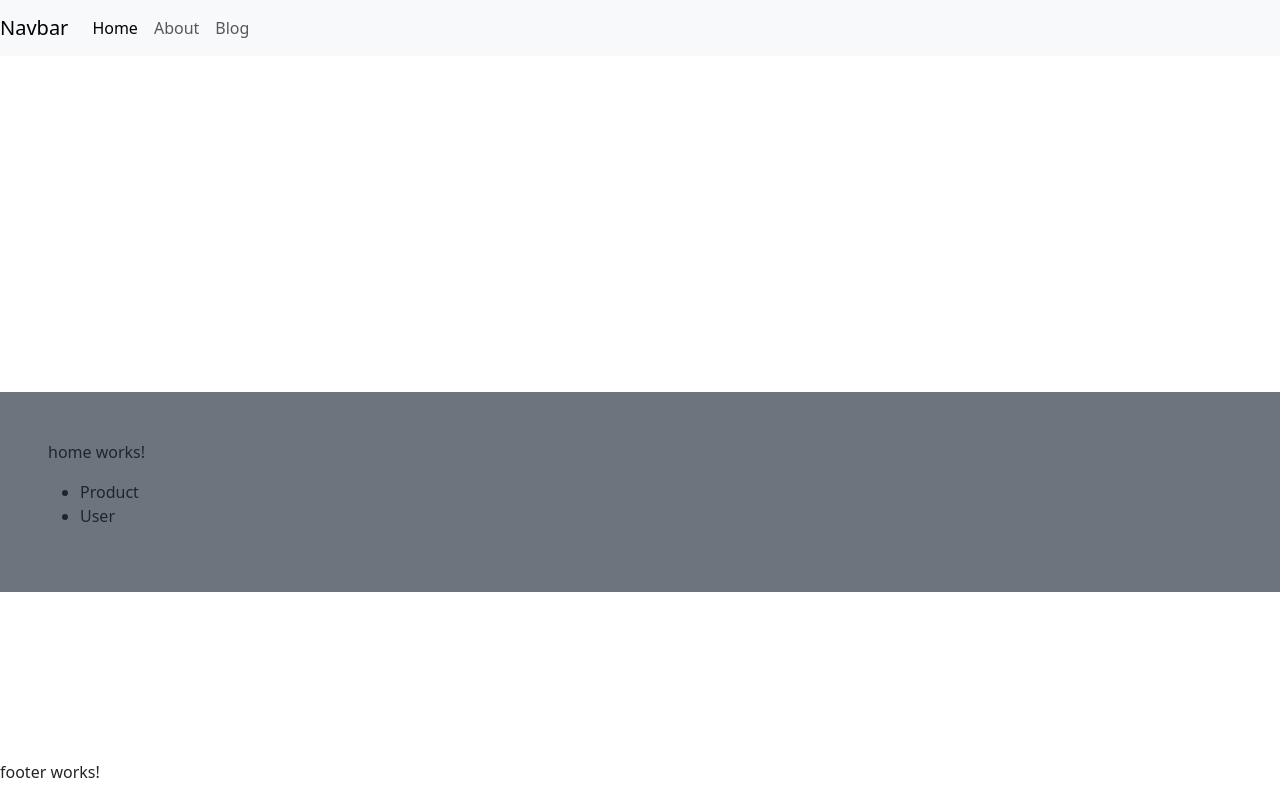
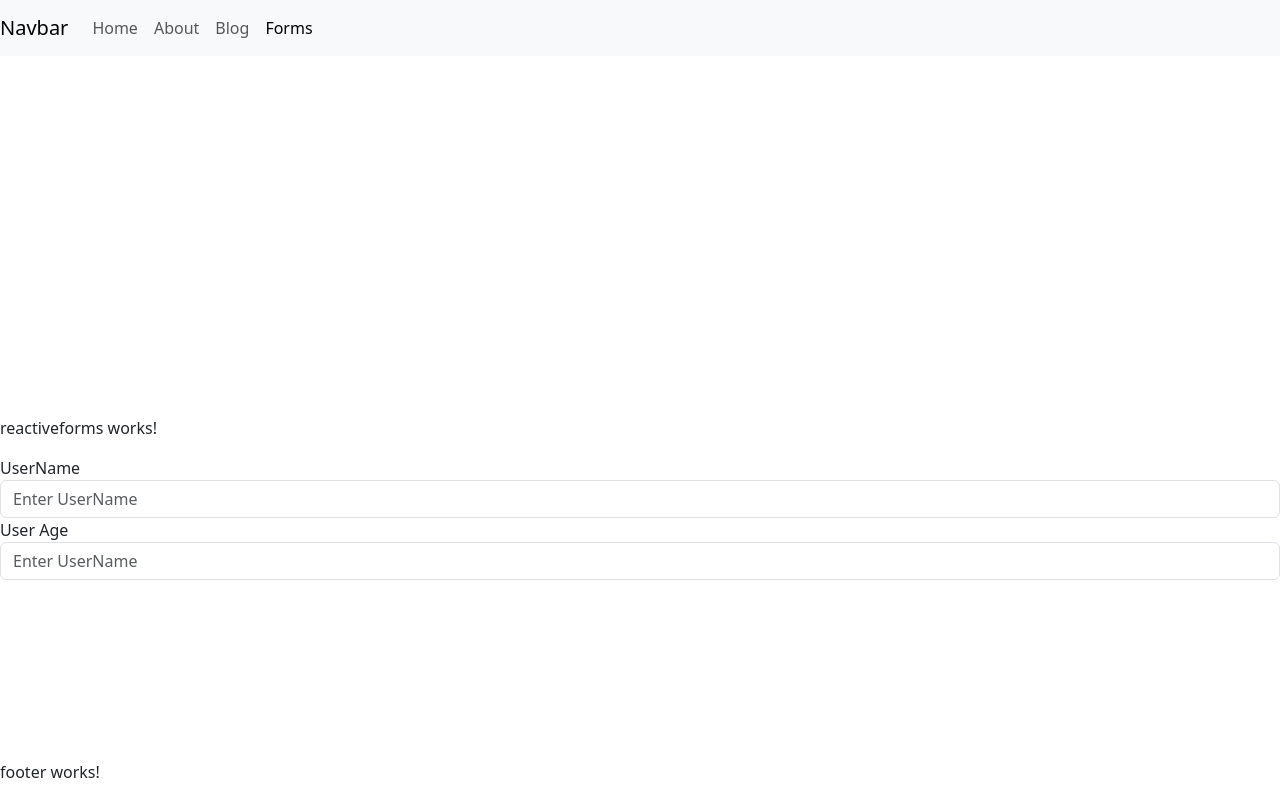
Before and after one commit to AhmedSamirScience/AngularCourseVersionTwo, an Angular app: page /forms in a window 1280 px wide. Before the commit this address led to /home. Built offline with nearby package versions, Linux system fonts and the light colour scheme.

Commit message:
#54 Master Angular: Forms Intro | Reactive form vs Template-Driven Form

```diff
--- a/src/app/about/item/item.component.ts
+++ b/src/app/about/item/item.component.ts
@@ -1,5 +1,5 @@
 import { Component } from '@angular/core';
-import { UserDefineDirective } from '../../shared/userDefine.Directive';
+import { UserDefineDirective } from '../../shared/userDefine.directive';
 
 
 
--- a/src/app/app.routes.ts
+++ b/src/app/app.routes.ts
@@ -4,6 +4,7 @@ import { BlogComponent } from './blog/blog.component';
 import { AboutComponent } from './about/about.component';
 import { ProductComponent } from './home/product/product.component';
 import { UserComponent } from './home/user/user.component';
+import { ReactiveformsComponent } from './lectures/reactiveforms/reactiveforms.component';
 
 
 export const routes: Routes = [
@@ -16,5 +17,6 @@ export const routes: Routes = [
     {path: '', redirectTo: '/home', pathMatch: 'full'},
     {path: 'blog', component: BlogComponent, title: 'Blog Page'},
     {path: 'about', component: AboutComponent, title: 'About Us'},
+    {path: 'forms', component: ReactiveformsComponent, title: 'Reactive Forms'},
     {path: '**', redirectTo: '/home', pathMatch: 'full'}
 ];
--- a/src/app/component/navbar/navbar.component.html
+++ b/src/app/component/navbar/navbar.component.html
@@ -8,6 +8,7 @@
       <a class="nav-item nav-link "  routerLink="/home" routerLinkActive="active">Home</a>
       <a class="nav-item nav-link"  routerLink="/about" routerLinkActive="active">About</a>
       <a class="nav-item nav-link"  routerLink="/blog" routerLinkActive="active">Blog</a>
+      <a class="nav-item nav-link"  routerLink="/forms" routerLinkActive="active">Forms</a>
      </div>
   </div>
 </nav>
--- /dev/null
+++ b/src/app/lectures/reactiveforms/reactiveforms.component.html
@@ -0,0 +1,33 @@
+<p>reactiveforms works!</p>
+
+<label for="username">UserName</label>
+<input
+type="text"
+placeholder="Enter UserName"
+id="username"
+class="form-control"
+[(ngModel)]="usernamebta3elts"
+required
+minlength="10"
+#user_3lshan_da_elys_hail_elreference_bta3_elmodel="ngModel"
+(input) ="getData(user_3lshan_da_elys_hail_elreference_bta3_elmodel)"
+/>
+@if (user_3lshan_da_elys_hail_elreference_bta3_elmodel.touched
+&& user_3lshan_da_elys_hail_elreference_bta3_elmodel.dirty) {
+    @if(user_3lshan_da_elys_hail_elreference_bta3_elmodel.getError('required')){
+        <p> this input is required</p>
+    }
+}
+
+
+
+<label for="userage">User Age</label>
+<input
+    type="text"
+    placeholder="Enter UserName"
+    id="userage"
+    class="form-control"
+    [formControl]="userAgeBta3Elts"
+
+
+/>
--- /dev/null
+++ b/src/app/lectures/reactiveforms/reactiveforms.component.ts
@@ -0,0 +1,26 @@
+import { Component } from '@angular/core';
+import { FormControl, FormsModule, NgModel } from '@angular/forms';
+import { ReactiveFormsModule } from '@angular/forms';
+
+@Component({
+  selector: 'app-reactiveforms',
+  standalone: true,
+  imports: [FormsModule, ReactiveFormsModule],
+  templateUrl: './reactiveforms.component.html',
+  styleUrl: './reactiveforms.component.scss'
+})
+export class ReactiveformsComponent {
+
+  //Template Driven Form
+  usernamebta3elts = '';
+
+  getData(e:NgModel) {
+    console.log(e);
+  }
+
+
+  //Reactive Form
+  userAgeBta3Elts : FormControl = new FormControl('');
+
+
+}
--- /dev/null
+++ b/src/app/lectures/template-driven-form/template-driven-form.component.html
@@ -0,0 +1 @@
+<p>template-driven-form works!</p>
```
Also changed, not shown: src/app/lectures/template-driven-form/template-driven-form.component.ts (added, +12 -0 lines), src/app/lectures/reactiveforms/reactiveforms.component.scss (added), src/app/lectures/template-driven-form/template-driven-form.component.scss (added), 2 other files (tests, documents, lock files or other folders).
